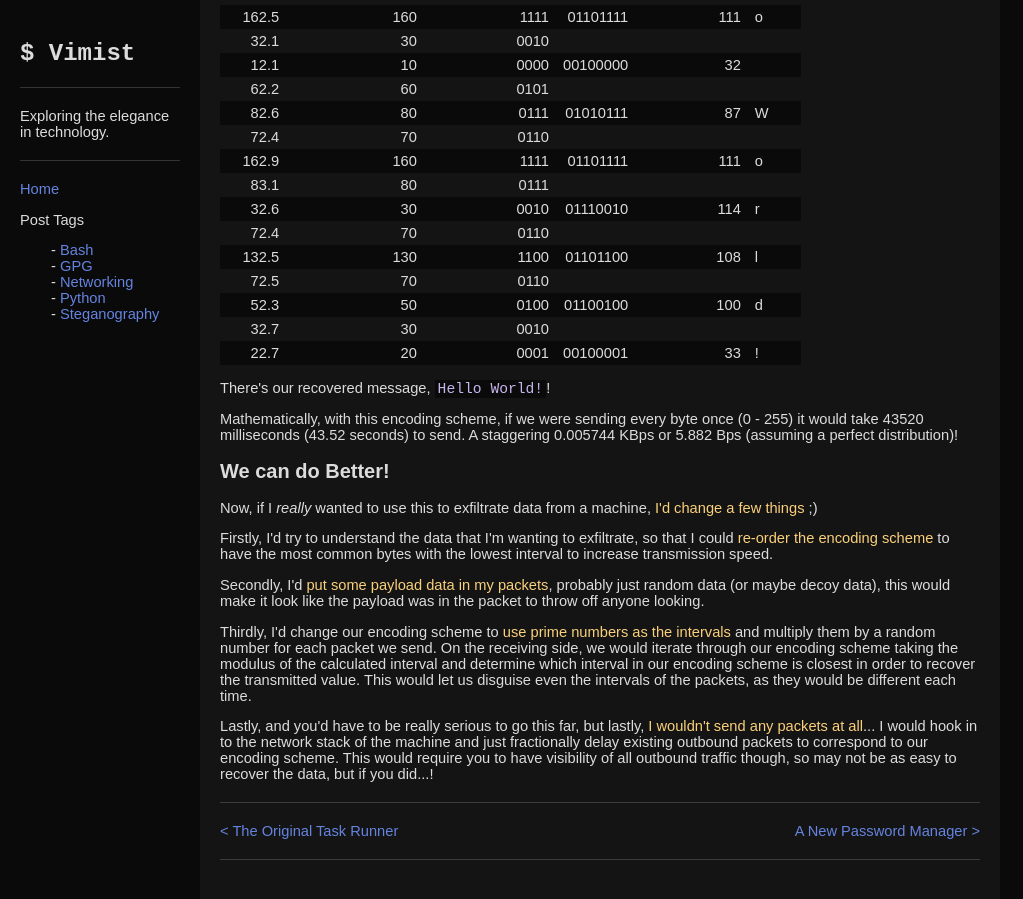
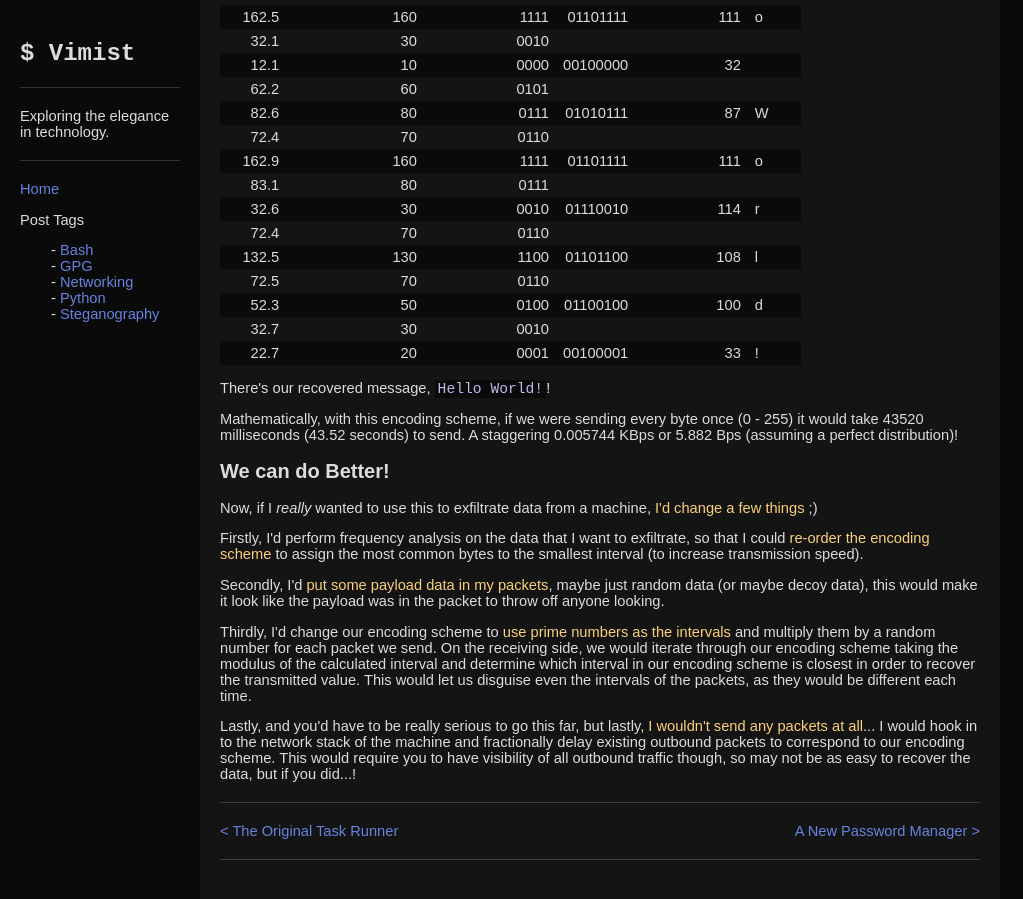
Before and after one commit to vimist/vimist.github.io, a Jekyll site: the page built from _posts/2019-01-30-Steganographic-Packets.md, in a window 1280 px wide and 900 px high, scrolled down 2866 px. Shown: the whole window, without its empty margins (0-1023 px from the left). Built offline with Jekyll 4.4.1, drawn with Linux system fonts in a browser that asks for light colours; comment, search, counter and statistics services are not loaded; some of the changed text lies outside the part shown.

Commit message:
Reworded some of the Steganographic Packets post

```diff
--- a/_posts/2019-01-30-Steganographic-Packets.md
+++ b/_posts/2019-01-30-Steganographic-Packets.md
@@ -65,8 +65,8 @@ different values: 1111<sub>2</sub> = 15<sub>10</sub> (+1 for 0)
 That's much better!
 </aside>
 
-Instead of sending full bytes with 256 different value to encode, maybe we could
-send half bytes (4 bits, [nibbles][nibble]) instead. This would reduce the
+Instead of sending full bytes (256 different values), maybe we could send
+half bytes (4 bits, [nibbles][nibble]) instead. This would reduce the
 number of combinations we need to represent by a factor of 16!
 
 <div class="clear"></div>
@@ -201,7 +201,7 @@ To recover our data, we do the following:
 There's our recovered message, `Hello World!`!
 
 Mathematically, with this encoding scheme, if we were sending every byte once
-(0 - 255) it would take 43520 milliseconds (43.52 seconds) to send.  A
+(0 - 255) it would take 43520 milliseconds (43.52 seconds) to send. A
 staggering 0.005744 KBps or 5.882 Bps (assuming a perfect distribution)!
 
 We can do Better!
@@ -210,11 +210,11 @@ We can do Better!
 Now, if I _really_ wanted to use this to exfiltrate data from a machine,
 <mark>I'd change a few things</mark> ;)
 
-Firstly, I'd try to understand the data that I'm wanting to exfiltrate, so that
-I could <mark>re-order the encoding scheme</mark> to have the most common bytes
-with the lowest interval to increase transmission speed.
+Firstly, I'd perform frequency analysis on the data that I want to exfiltrate,
+so that I could <mark>re-order the encoding scheme</mark> to assign the most
+common bytes to the smallest interval (to increase transmission speed).
 
-Secondly, I'd <mark>put some payload data in my packets</mark>, probably just
+Secondly, I'd <mark>put some payload data in my packets</mark>, maybe just
 random data (or maybe decoy data), this would make it look like the payload was
 in the packet to throw off anyone looking.
 
@@ -228,9 +228,9 @@ time.
 
 Lastly, and you'd have to be really serious to go this far, but lastly, <mark>I
 wouldn't send any packets at all</mark>... I would hook in to the network stack
-of the machine and just fractionally delay existing outbound packets to
-correspond to our encoding scheme. This would require you to have visibility of
-all outbound traffic though, so may not be as easy to recover the data, but if
+of the machine and fractionally delay existing outbound packets to correspond
+to our encoding scheme. This would require you to have visibility of all
+outbound traffic though, so may not be as easy to recover the data, but if
 you did...!
 
 [steganography]: https://en.wikipedia.org/wiki/Steganography
```
Also changed, not shown: other parts of _posts/2019-01-30-Steganographic-Packets.md (+5 -5 lines).
